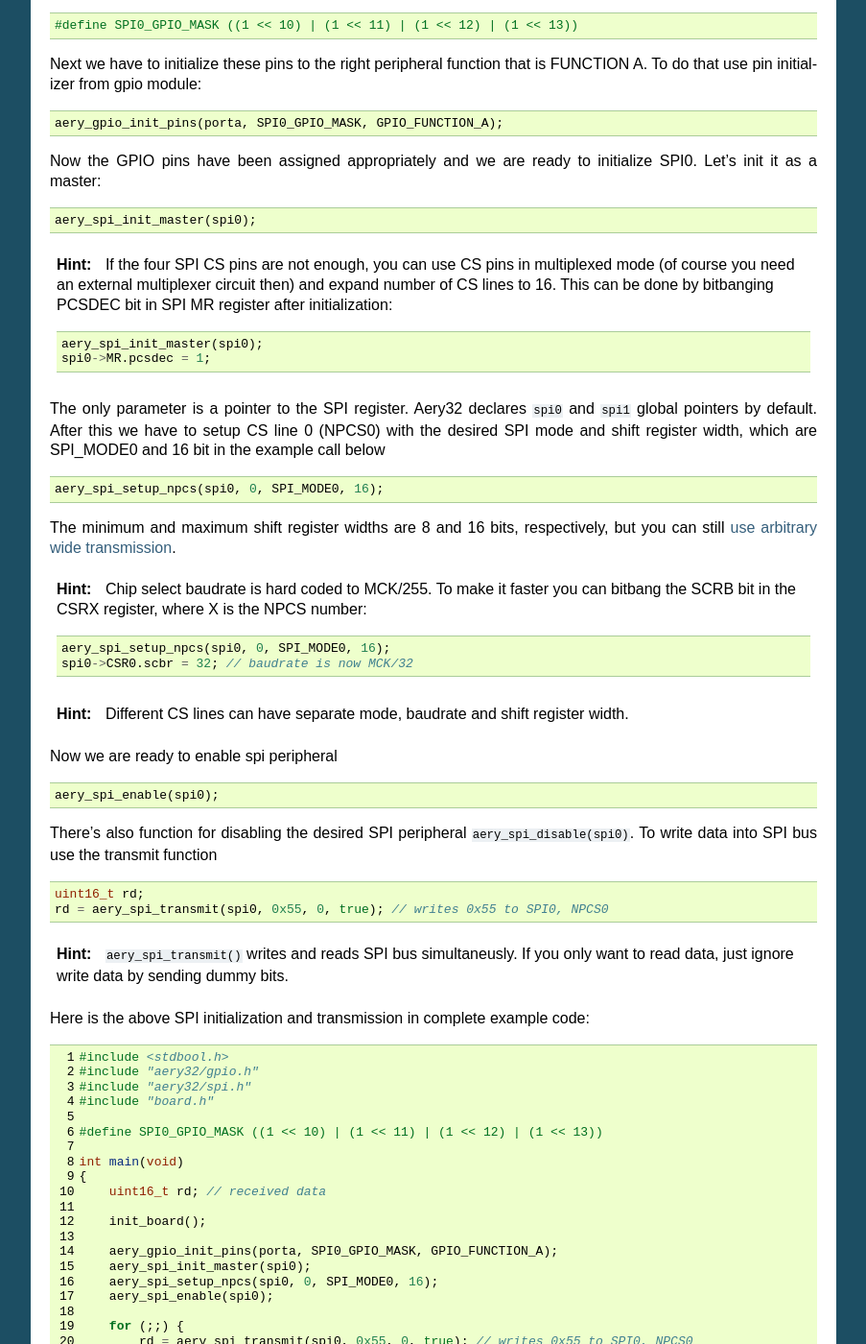
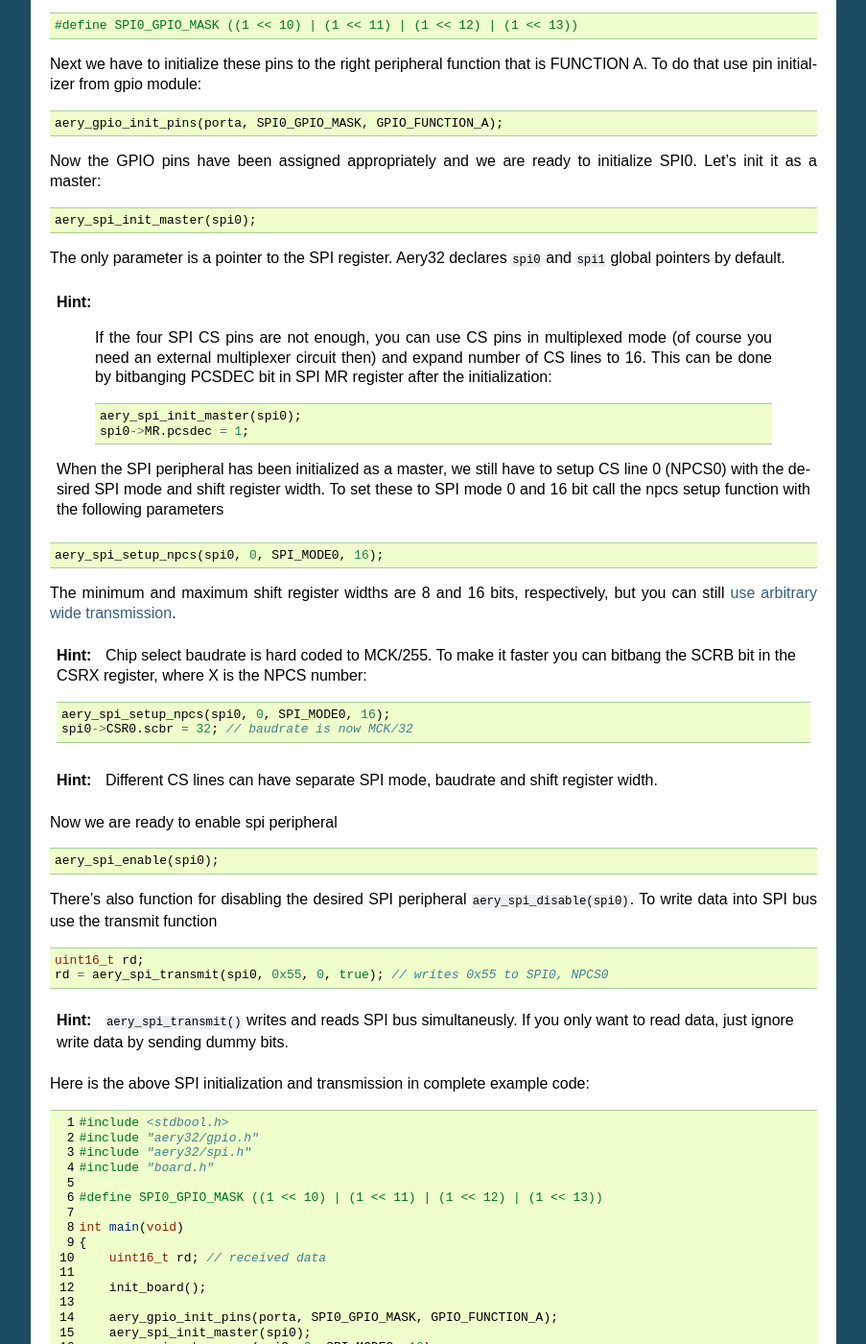
Before and after one commit to aery32/aery32-refguide, a Sphinx documentation site: the page built from source/modules.rst, in a window 1280 px wide and 1400 px high, scrolled down 2600 px. Shown: the whole window at 96% size, without its empty margins (198-1101 px from the left). Built offline with Sphinx 7.4.7, drawn with Linux system fonts in a browser that asks for light colours.

Commit message:
Minor mods to module section

```diff
--- a/source/modules.rst
+++ b/source/modules.rst
@@ -141,16 +141,18 @@ Now the GPIO pins have been assigned appropriately and we are ready to initializ
 
     aery_spi_init_master(spi0);
 
+The only parameter is a pointer to the SPI register. Aery32 declares ``spi0`` and ``spi1`` global pointers by default.
+
 .. hint::
 
-    If the four SPI CS pins are not enough, you can use CS pins in multiplexed mode (of course you need an external multiplexer circuit then) and expand number of CS lines to 16. This can be done by bitbanging PCSDEC bit in SPI MR register after initialization:
+    If the four SPI CS pins are not enough, you can use CS pins in multiplexed mode (of course you need an external multiplexer circuit then) and expand number of CS lines to 16. This can be done by bitbanging PCSDEC bit in SPI MR register after the initialization:
 
     .. code-block:: c
 
         aery_spi_init_master(spi0);
         spi0->MR.pcsdec = 1;
 
-The only parameter is a pointer to the SPI register. Aery32 declares ``spi0`` and ``spi1`` global pointers by default. After this we have to setup CS line 0 (NPCS0) with the desired SPI mode and shift register width, which are SPI_MODE0 and 16 bit in the example call below
+ When the SPI peripheral has been initialized as a master, we still have to setup CS line 0 (NPCS0) with the desired SPI mode and shift register width. To set these to SPI mode 0 and 16 bit call the npcs setup function with the following parameters
 
 .. code-block:: c
 
@@ -169,7 +171,7 @@ The minimum and maximum shift register widths are 8 and 16 bits, respectively, b
 
 .. hint::
 
-    Different CS lines can have separate mode, baudrate and shift register width.
+    Different CS lines can have separate SPI mode, baudrate and shift register width.
 
 Now we are ready to enable spi peripheral
 
```
